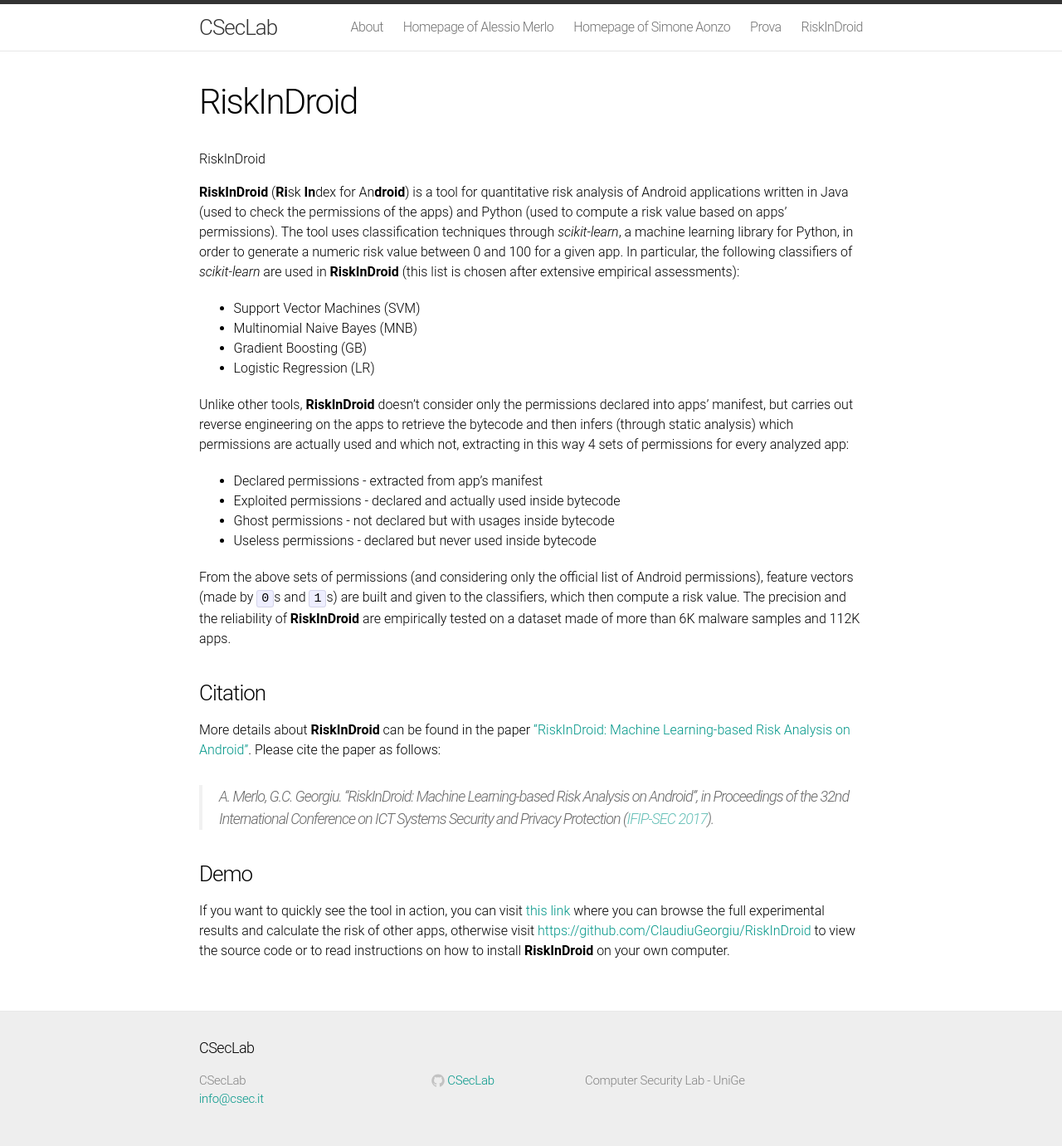
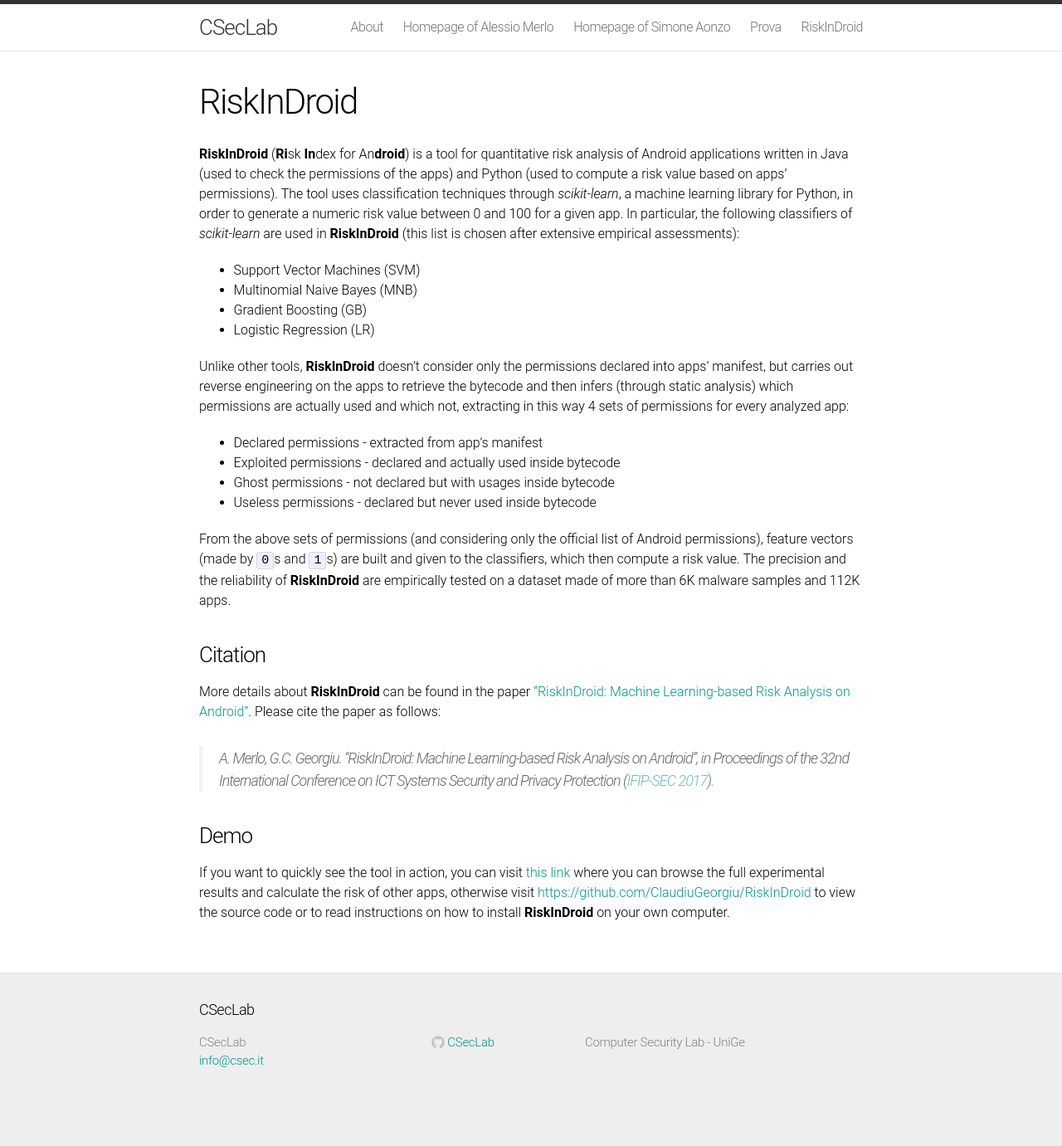
Before and after one commit to CSecLab/cseclab.github.io, a Jekyll site: the page built from riskindroid.md, in a window 1280 px wide. Shown: the whole page at 83% size. Built offline with Jekyll 4.4.1, drawn with Linux system fonts in a browser that asks for light colours; after the commit the page ends 1335 px from its top, so only the background shows below that.

Commit message:
Fix title

```diff
--- a/riskindroid.md
+++ b/riskindroid.md
@@ -2,8 +2,6 @@
 layout: page
 title: RiskInDroid
 ---
-
-# RiskInDroid
 
 **RiskInDroid** (**Ri**sk **In**dex for An**droid**) is a tool for quantitative risk analysis of Android applications written in Java (used to check the permissions of the apps) and Python (used to compute a risk value based on apps' permissions). The tool uses classification techniques through *scikit-learn*, a machine learning library for Python, in order to generate a numeric risk value between 0 and 100 for a given app. In particular, the following classifiers of *scikit-learn* are used in **RiskInDroid** (this list is chosen after extensive empirical assessments):
 
```
